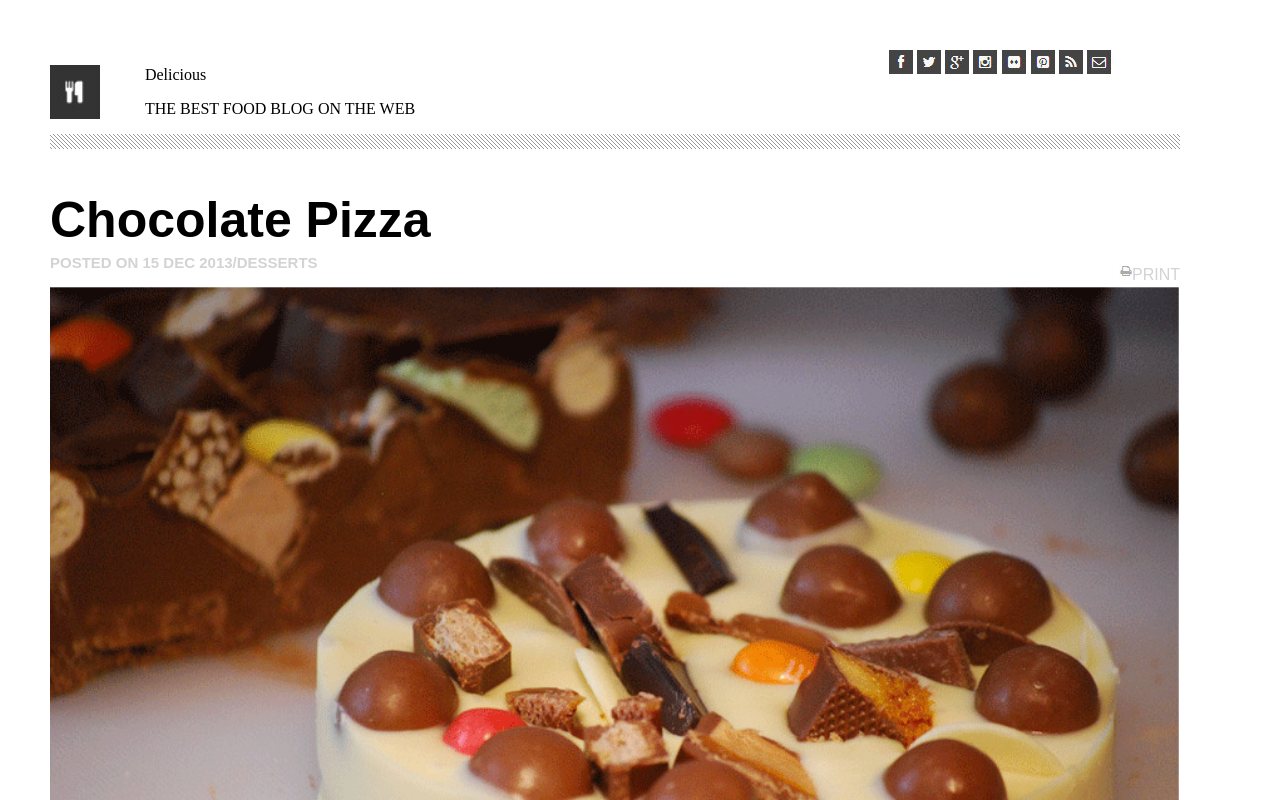
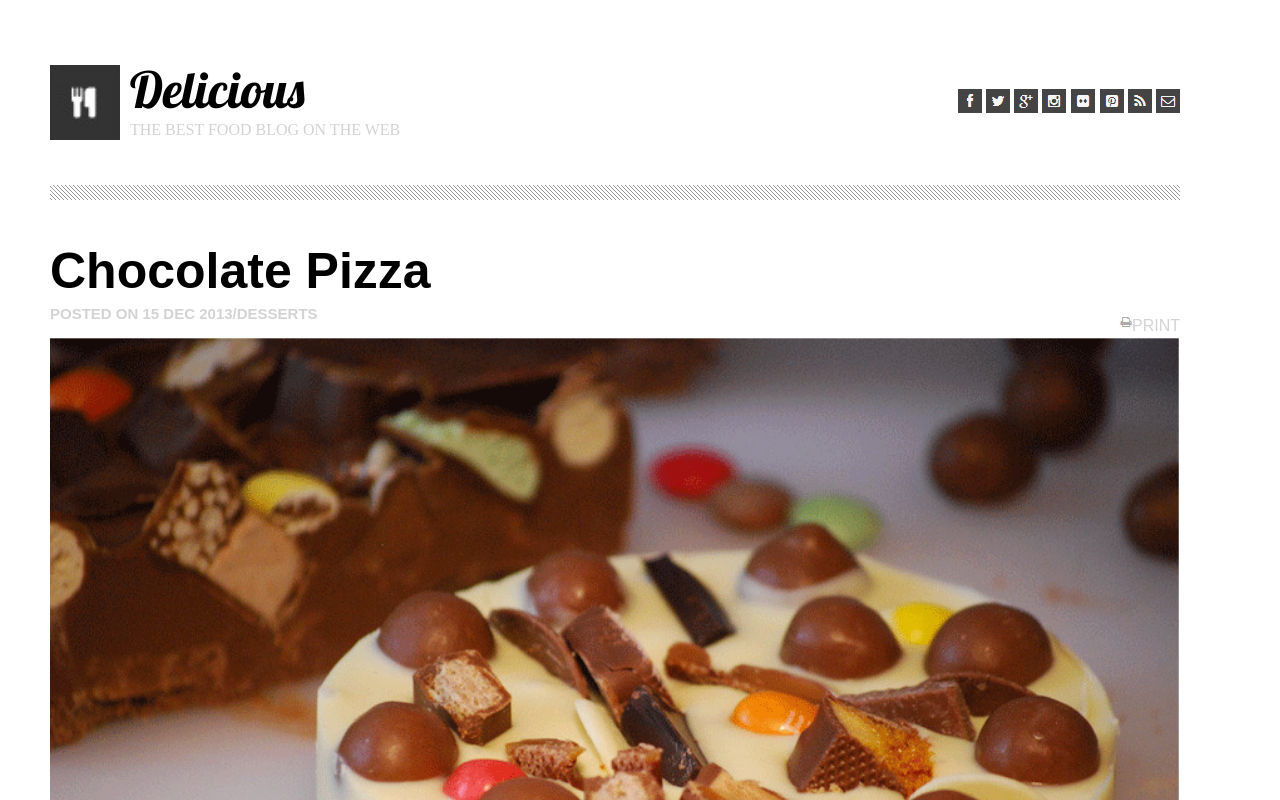
Before and after one commit to NoahDeltoroSmyth/Chocolate-pizza, a website: page index.html in a window 1280 px wide. Shown: the top 800 px of the page. Drawn offline with Linux system fonts and the light colour scheme.

Commit message:
styled header grid

```diff
--- a/index.html
+++ b/index.html
@@ -6,6 +6,9 @@
     <meta name="viewport" content="width=device-width, initial-scale=1.0">
     <meta http-equiv="X-UA-Compatible" content="ie=edge">
     <!-- Fonts -->
+    <link rel="preconnect" href="https://fonts.googleapis.com">
+    <link rel="preconnect" href="https://fonts.gstatic.com" crossorigin>
+    <link href="https://fonts.googleapis.com/css2?family=Lobster&display=swap" rel="stylesheet">
     <link href="https://fonts.googleapis.com/css2?family=Titillium+Web:wght@300&display=swap" rel="stylesheet">
     <!-- Stylesheets -->
     <link rel="stylesheet" href="./styles/reset.css">
@@ -72,8 +75,7 @@
     <button>SHARE RECIPE</button>
 </section>
 
-<hr class="small-break">
-
+<hr>
 <img id="small-logo" src="./assets/small-logo.png" alt="small logo">
 
 <footer>
--- a/styles/style.css
+++ b/styles/style.css
@@ -6,9 +6,15 @@ body {
 
 #site-header {
     display: grid;
-    grid-template-columns: 50px 1fr 1fr 1fr;
+    grid-template-columns: 70px 1fr 1fr 1fr;
     grid-template-rows: 1fr 1fr;
     justify-items: center;
+    margin-bottom: 30px;
+}
+
+.best-blog {
+    color: lightgray;
+    margin-top: 0px;
 }
 
 .logo-image {
@@ -25,17 +31,25 @@ body {
     grid-column-end: 3;
     grid-row-start: 1;
     grid-row-end: 3;
+    justify-self: start;
+    margin-left: 10px;
 }
 
 .social-logos {
     grid-column-start: 4;
     grid-column-end: 4;
     grid-row-start: 1;
-    grid-row-end: 2;
+    grid-row-end: 3;
+    justify-self: end;
+    align-self: center;
 }
 
 .delicious {
     align-self: end;
+    font-family: 'Lobster', cursive;
+    font-size: 50px;
+    margin-bottom: 0px;
+    margin-top: 8px;
 }
 
 .big-break {
@@ -90,6 +104,7 @@ h3 {
     display: flex;
     align-items: center;
     color: lightgray;
+    margin-bottom: 30px;
 }
 
 .author-details {
```
